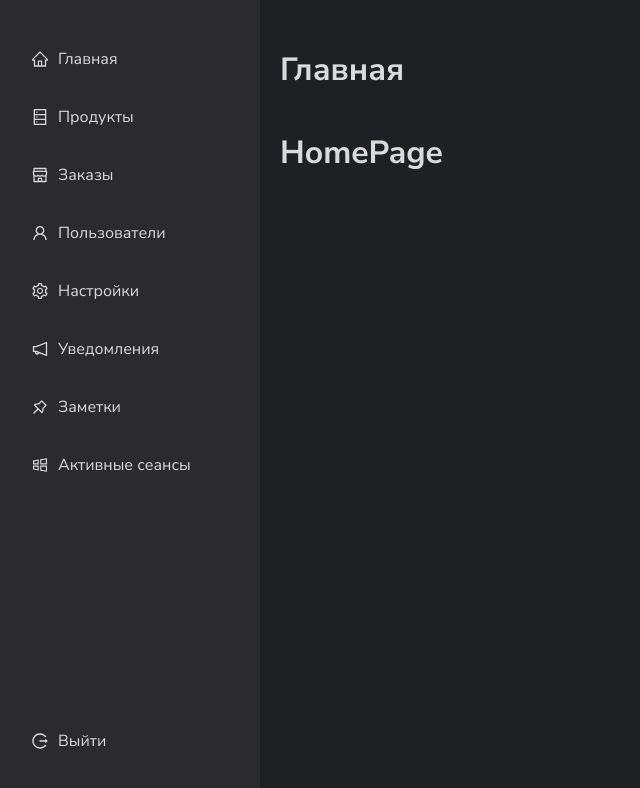
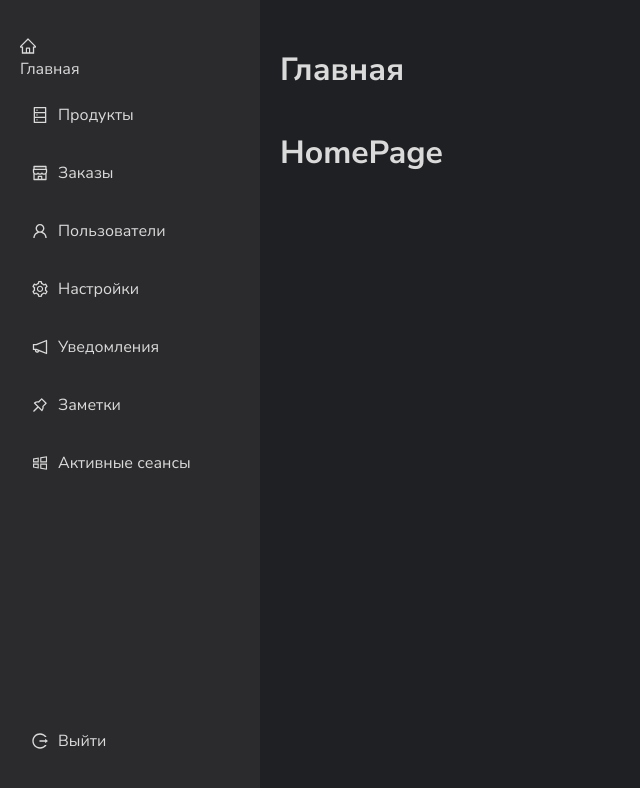
Before and after one commit to Minkaill/AdminPanel, a React (Vite) app: page / in a window 1280 px wide. Shown: the top 788 px of the page, without its empty margins (0-640 px from the left). Built offline with nearby package versions, Linux system fonts and the light colour scheme; no server answers.

Commit message:
Доработка

```diff
--- a/src/layout/Sidebar/index.tsx
+++ b/src/layout/Sidebar/index.tsx
@@ -1,12 +1,11 @@
 import { navigationLinks } from "data/template"
 import cs from "./sidebar.module.scss"
-import { useNavigate } from "react-router-dom"
+import { NavLink } from "react-router-dom"
 import { useAppDispatch, useAppSelector } from "hooks/useRedux/index"
 import { logout, selectedIsOpen, setOpen } from "actions"
 import { CloseOutlined, LogoutOutlined } from "@ant-design/icons"
 
 export const Sidebar = () => {
-    const navigate = useNavigate()
     const dispatch = useAppDispatch()
     const isOpen = useAppSelector(selectedIsOpen)
 
@@ -22,10 +21,12 @@ export const Sidebar = () => {
         <div className={cs.profile}></div>
         <div className={cs.nav_links}>
             {navigationLinks.map((nav, idx) => (
-                <div key={idx} onClick={() => navigate(nav.path)} className={cs.nav_element}>
+                <NavLink to={nav.path} key={idx}
+                    className={({ isActive, isPending }) =>
+                        isPending ? cs.nav_element : isActive ? cs.nav_element_active : cs.nav_element}>
                     {nav.icon}
                     <p>{nav.title}</p>
-                </div>
+                </NavLink>
             ))}
         </div>
 
```
